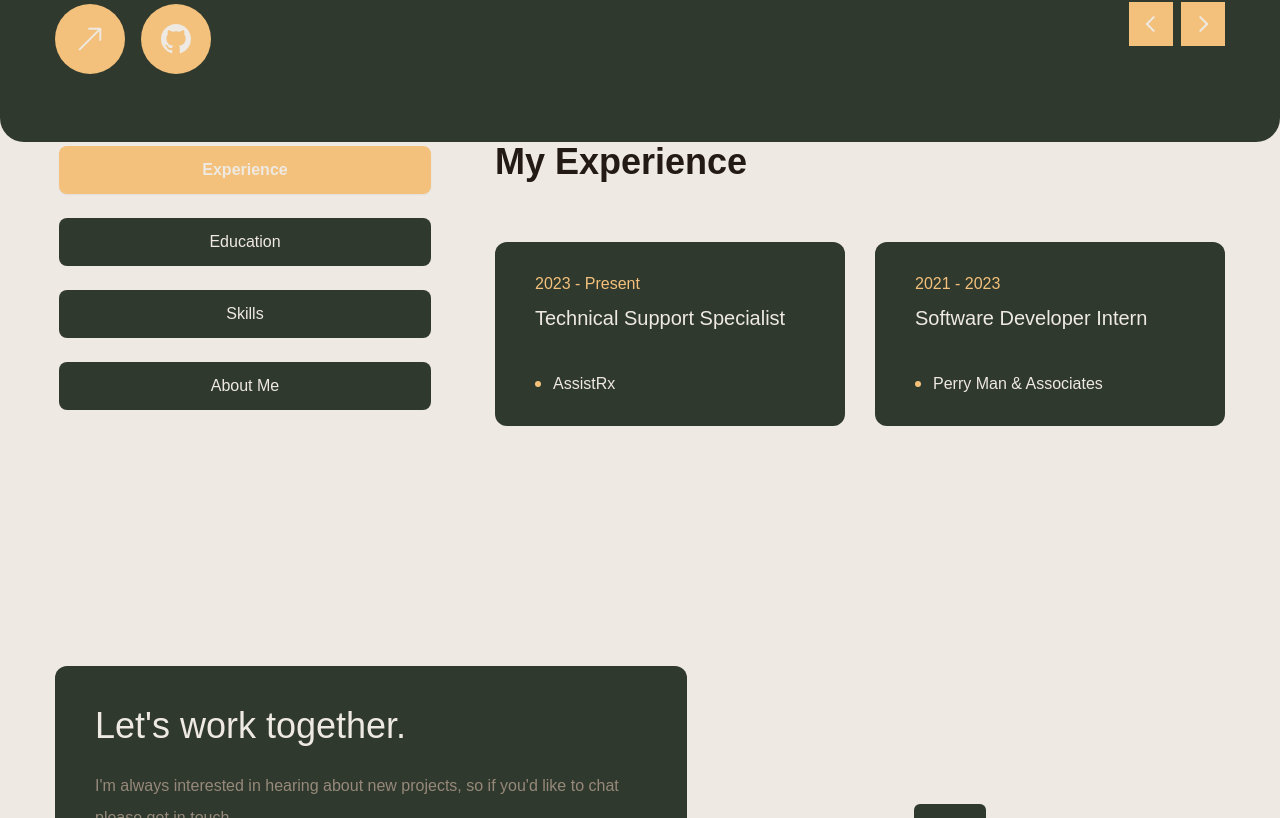
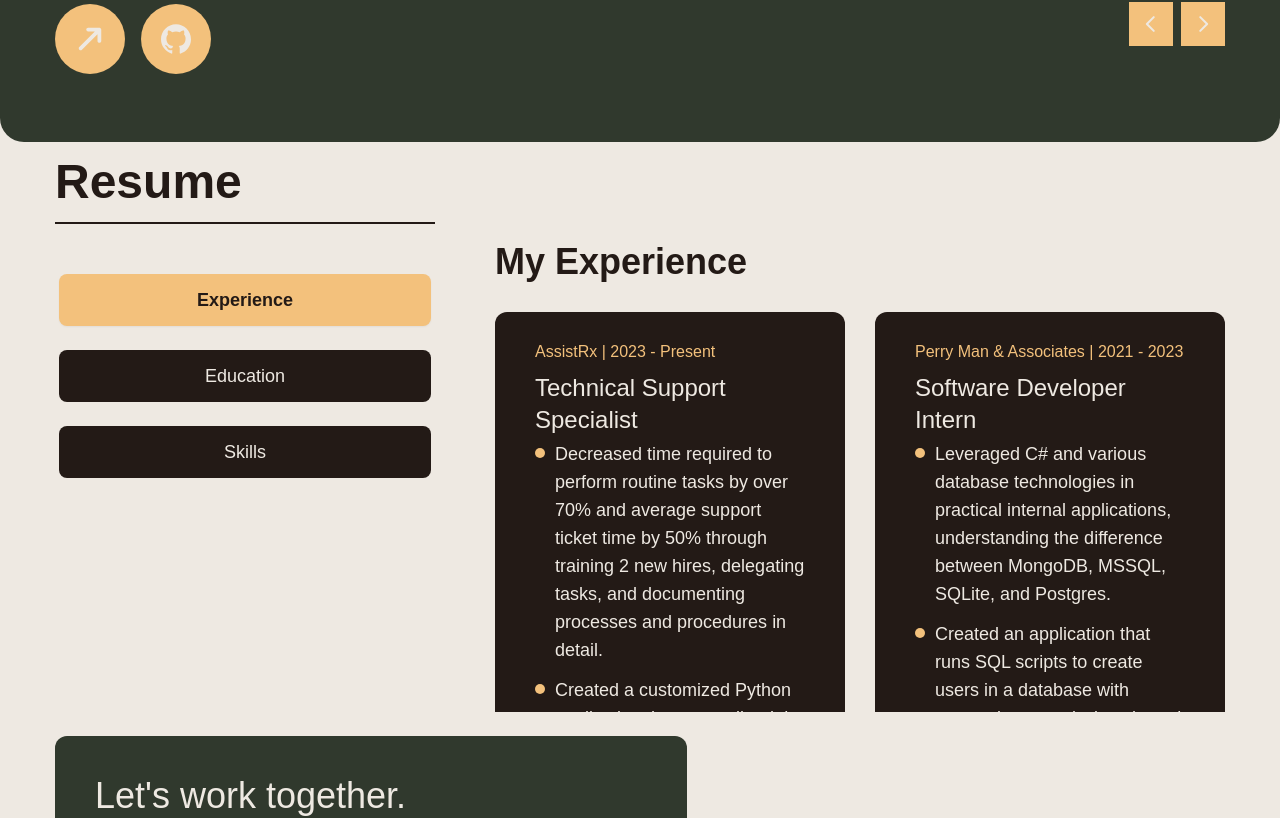
Before and after one commit to quinonesnn/Portfolio, a Next.js app: page / in a window 1280 px wide. Shown: the part 1422-2240 px from the top of the page. Built offline with nearby package versions, Linux system fonts and the light colour scheme; a web font is replaced by a local one.

Commit message:
Implemented Resume

```diff
--- a/components/Projects.jsx
+++ b/components/Projects.jsx
@@ -8,7 +8,8 @@ import "swiper/css";
 
 import { Dialog, DialogContent, DialogClose } from "@/components/ui/dialog";
 
-import { BsArrowUpRight, BsGithub } from "react-icons/bs";
+import { ImArrowUpRight2, ImGithub } from "react-icons/im";
+
 import { HiCursorClick } from "react-icons/hi";
 
 import { Tooltip, TooltipContent, TooltipProvider, TooltipTrigger } from "@/components/ui/tooltip";
@@ -158,7 +159,7 @@ const Projects = () => {
                       <TooltipTrigger
                         className="w-[70px] h-[70px] rounded-full bg-button hover:bg-accent-button flex justify-center items-center group"
                       >
-                        <BsArrowUpRight
+                        <ImArrowUpRight2
                           className="text-primary text-3xl group-hover:text-accent-secondary"
                         />
                       </TooltipTrigger>
@@ -175,7 +176,7 @@ const Projects = () => {
                       <TooltipTrigger
                         className="w-[70px] h-[70px] rounded-full bg-button hover:bg-accent-button flex justify-center items-center group"
                       >
-                        <BsGithub
+                        <ImGithub
                           className="text-primary text-3xl group-hover:text-accent-secondary"
                         />
                       </TooltipTrigger>
--- a/components/Resume.jsx
+++ b/components/Resume.jsx
@@ -1,10 +1,14 @@
 "use client"
 
 import { FaHtml5, FaCss3, FaJs, FaReact, FaFigma, FaNodeJs } from "react-icons/fa"
+import { ImArrowUpRight2 } from "react-icons/im";
 import { SiTailwindcss, SiNextdotjs } from "react-icons/si"
 
 import { Tabs, TabsContent, TabsList, TabsTrigger } from "@/components/ui/tabs"
 import { Tooltip, TooltipContent, TooltipProvider, TooltipTrigger } from "@/components/ui/tooltip"
+
+import Link from "next/link"
+
 import { ScrollArea } from "@/components/ui/scroll-area"
 import { motion } from "framer-motion"
 
@@ -43,11 +47,20 @@ const experience = {
       company: "AssistRx",
       position: "Technical Support Specialist",
       duration: "2023 - Present",
+      description: [
+        "Decreased time required to perform routine tasks by over 70% and average support ticket time by 50% through training 2 new hires, delegating tasks, and documenting processes and procedures in detail.",
+        "Created a customized Python application that streamlined the onboarding formatting process and significantly reduced the time to process cases by approximately 80%.",
+      ],
     },
     {
       company: "Perry Man & Associates",
       position: "Software Developer Intern",
       duration: "2021 - 2023",
+      description: [
+        "Leveraged C# and various database technologies in practical internal applications, understanding the difference between MongoDB, MSSQL, SQLite, and Postgres.",
+        "Created an application that runs SQL scripts to create users in a database with appropriate permissions based on user input. Utilized the Dapper NuGet package to handle variables without requiring explicit declaration in SQL.",
+        "Utilized C# and Telnet to extract data not exposed through standard UI capabilities.",
+      ],
     },
   ]
 }
@@ -60,11 +73,15 @@ const education = {
       institution: "Stetson University",
       degree: "Bachelor of Science, Computer Science",
       duration: "2019 - 2023",
+      link:"",
+      isLink: 0
     },
     {
-      Institution: "IBM",
+      institution: "IBM",
       degree: "Full Stack Developer Certificate",
       duration: "2024",
+      link:"https://coursera.org/verify/professional-cert/NIQIK15VXN19",
+      isLink: 1
     },
   ]
 }
@@ -115,45 +132,52 @@ const Resume = () => {
             opacity: 1,
             transition: { delay: 2.4, duration: 0.4, ease: "easeIn" }
         }}
-        className='min-h-[50vh] flex items-center justify-center py-12 xl:py-0'
+        className='min-h-[50vh] flex items-center justify-center py-16 xl:py-0'
     >
       <div className="container mx-auto">
+        <div className="flex flex-col h-[100px] w-full xl:w-[380px]">
+          <h1 className="text-5xl font-bold text-accent-secondary py-4">Resume</h1>
+          <div className="border border-accent-secondary"></div>
+        </div>
         <Tabs
           defaultValue="experience"
           className="flex flex-col xl:flex-row gap-[60px]"
         >
-          <TabsList className="flex flex-col w-full max-w-[380px] mx-auto xl:mx-0 gap-6">
+          <TabsList className="flex max-[500px]:flex-wrap xl:flex-col w-full xl:max-w-[380px] xl:py-8 mx-auto xl:mx-0 gap-6">
             <TabsTrigger value="experience">Experience</TabsTrigger>
             <TabsTrigger value="education">Education</TabsTrigger>
             <TabsTrigger value="skills">Skills</TabsTrigger>
-            <TabsTrigger value="about">About Me</TabsTrigger>
+            {/* <TabsTrigger value="about">About Me</TabsTrigger> */}
           </TabsList>
 
           <div className="min-h-[40vh] w-full">
             {/* experience */}
             <TabsContent value="experience" className="w-full">
               <div className="flex flex-col gap-[30px] text-center xl:text-left">
-                <h3 className="text-4xl font-bold text-accent-secondary">{experience.title}</h3>
-                <p className="max-w-[600px] text-secondary mx-auto xl:mx-0">
-                  {experience.description}
-                </p>
+                <h3 className="text-4xl font-bold text-accent-secondary">
+                  {experience.title}
+                </h3>
                 <ScrollArea className="h-[400px]">
                   <ul className="grid grid-cols-1 lg:grid-cols-2 gap-[30px]">
                     {experience.items.map((item, index) => {
                       return (
                         <li
                           key={index}
-                          className="bg-secondary text-primary h-[184px] py-6 px-10 rounded-xl
-                          flex flex-col justify-center items-center lg:items-start gap-1"
+                          className="bg-accent-secondary text-primary py-6 px-10 rounded-xl
+                          flex flex-col  items-center lg:items-start gap-1"
                         >
-                          <span className="text-button">{item.duration}</span>
-                          <h3 className="text-xl max-w-[260px] min-h-[60px] text-center lg:text-left">
+                          <span className="text-button">{item.company} | {item.duration}</span>
+                          <h3 className=" text-2xl max-w-[260px] min-h-[60px] text-center lg:text-left">
                             {item.position}
                           </h3>
-                          <div className="flex items-center gap-3">
-                            {/* dot */}
-                            <span className="w-[6px] h-[6px] rounded-full bg-button"></span>
-                            <p className="text-primary">{item.company}</p>
+                          <div className="flex flex-col gap-3">
+                            {item.description.map((item, index) => (
+                              <div key={index} className="flex flex-row relative">
+                                {/* dot */}
+                                <span className="w-[10px] h-[10px] absolute top-2 rounded-full bg-button"></span>
+                                <p className="text-lg text-primary ml-5 text-left">{item}</p>
+                              </div>
+                            ))}
                           </div>
                         </li>
                       );
@@ -166,28 +190,51 @@ const Resume = () => {
             {/* education */}
             <TabsContent value="education" className="w-full">
               <div className="flex flex-col gap-[30px] text-center xl:text-left">
-                <h3 className="text-4xl font-bold text-accent-secondary">{education.title}</h3>
-                <p className="max-w-[600px] text-secondary mx-auto xl:mx-0">
-                  {education.description}
-                </p>
+                <h3 className="text-4xl font-bold text-accent-secondary">
+                  {education.title}
+                </h3>
                 <ScrollArea className="h-[400px]">
                   <ul className="grid grid-cols-1 lg:grid-cols-2 gap-[30px]">
                     {education.items.map((item, index) => {
                       return (
                         <li
                           key={index}
-                          className="bg-secondary text-primary h-[184px] py-6 px-10 rounded-xl
-                          flex flex-col justify-center items-center lg:items-start gap-1"
+                          className="bg-secondary text-primary py-6 px-10 rounded-xl
+                          flex flex-col items-center lg:items-start gap-1"
                         >
                           <span className="text-button">{item.duration}</span>
-                          <h3 className="text-xl max-w-[260px] min-h-[60px] text-center lg:text-left">
+                          <h3 className="text-2xl max-w-[260px] min-h-[60px] text-center lg:text-left">
                             {item.degree}
                           </h3>
-                          <div className="flex items-center gap-3">
+                          <div className="flex flex-col gap-3">
                             {/* dot */}
-                            <span className="w-[6px] h-[6px] rounded-full bg-button"></span>
-                            <p className="text-primary">{item.institution}</p>
+                            <div className="flex flex-row relative">
+                              <span className="w-[10px] h-[10px] absolute top-2 rounded-full bg-button"></span>
+                              <p className="text-lg text-primary ml-5 text-left">{item.institution}</p>
+                            </div>
                           </div>
+                          {item.isLink == 1 && (
+                            <div className="relative w-[100%]">
+                              <div className="absolute right-0 bottom-1">
+                                <Link href={item.link}>
+                                  <TooltipProvider delayDuration={100}>
+                                    <Tooltip>
+                                      <TooltipTrigger
+                                        className="w-[40px] h-[40px] xl:w-[50px] xl:h-[50px] rounded-full bg-button hover:bg-accent-button flex justify-center items-center group "
+                                      >
+                                        <ImArrowUpRight2
+                                          className="text-primary text-2xl group-hover:text-accent-secondary"
+                                        />
+                                      </TooltipTrigger>
+                                      <TooltipContent>
+                                        <p>Certification Check</p>
+                                      </TooltipContent>
+                                    </Tooltip>
+                                  </TooltipProvider>
+                                </Link>
+                              </div>
+                            </div>
+                          )}
                         </li>
                       );
                     })}
@@ -210,10 +257,10 @@ const Resume = () => {
                         <TooltipProvider delayDuration={100}>
                           <Tooltip>
                             <TooltipTrigger
-                              className="w-full h-[150px] bg-accent-secondary rounded-xl flex
+                              className="w-full h-[150px] bg-accent-secondary hover:bg-secondary rounded-xl flex
                               justify-center items-center group"
                             >
-                              <div className="text-6xl group-hover:text-button transition-all duration-300">
+                              <div className="text-6xl text-accent-primary group-hover:text-button  transition-all duration-300">
                                 {skill.icon}
                               </div>
                             </TooltipTrigger>
@@ -230,24 +277,24 @@ const Resume = () => {
             </TabsContent>
 
             {/* about */}
-            <TabsContent value="about" className="w-full text-center xl:text-left">
+            {/* <TabsContent value="about" className="bg-accent-primary text-accent-secondary rounded-xl p-6 w-full text-center xl:text-left">
               <div className="flex flex-col gap-[30px]">
                 <h3 className="text-4xl font-bold">{about.title}</h3>
-                <p className="max-w-[600px] mx-auto xl:mx-0">
+                <p className="max-w-[600px] text-xl mx-auto xl:mx-0">
                   {about.description}
                 </p>
-                <ul className="grid grid-cols-1 xl:grid-cols-2 gap-y-6 max-w-[620px] mx-auto xl:mx-0">
+                <ul className="grid grid-cols-1 xl:grid-cols-2 gap-y-6 max-w-[620px] mx-auto xl:mx-0 text-xl">
                   {about.info.map((item, index) => {
                     return (
                       <li key={index} className="flex items-center justify-center xl:justify-start gap-4">
-                        <span className="text-accent-secondary">{item.fieldName}</span>
-                        <p className="text-secondary">{item.value}</p>
+                        <span className="font-bold">{item.fieldName}</span>
+                        <p className="">{item.value}</p>
                       </li>
                     )
                   })}
                 </ul>
               </div>
-            </TabsContent>
+            </TabsContent> */}
           </div>
         </Tabs>
       </div>
--- a/components/ui/tabs.jsx
+++ b/components/ui/tabs.jsx
@@ -11,7 +11,7 @@ const TabsList = React.forwardRef(({ className, ...props }, ref) => (
   <TabsPrimitive.List
     ref={ref}
     className={cn(
-      "inline-flex h-auto rounded-md p-1 text-primary",
+      "inline-flex h-auto rounded-md p-1 text-accent-secondary",
       className
     )}
     {...props} />
@@ -22,7 +22,7 @@ const TabsTrigger = React.forwardRef(({ className, ...props }, ref) => (
   <TabsPrimitive.Trigger
     ref={ref}
     className={cn(
-      "text-primary bg-secondary ring-offset-white data-[state=active]:bg-button data-[state=active]:text-primary inline-flex items-center w-full  justify-center whitespace-nowrap rounded-lg p-3 text-base font-medium transition-all disabled:pointer-events-none disabled:opacity-50 data-[state=active]:font-bold data-[state=active]:shadow-sm",
+      "text-primary text-lg bg-accent-secondary ring-offset-white data-[state=active]:bg-button data-[state=active]:text-accent-secondary inline-flex items-center w-full justify-center whitespace-nowrap rounded-lg p-3  font-medium transition-all disabled:pointer-events-none disabled:opacity-50 data-[state=active]:font-bold data-[state=active]:shadow-sm",
       className
     )}
     {...props} />
```
